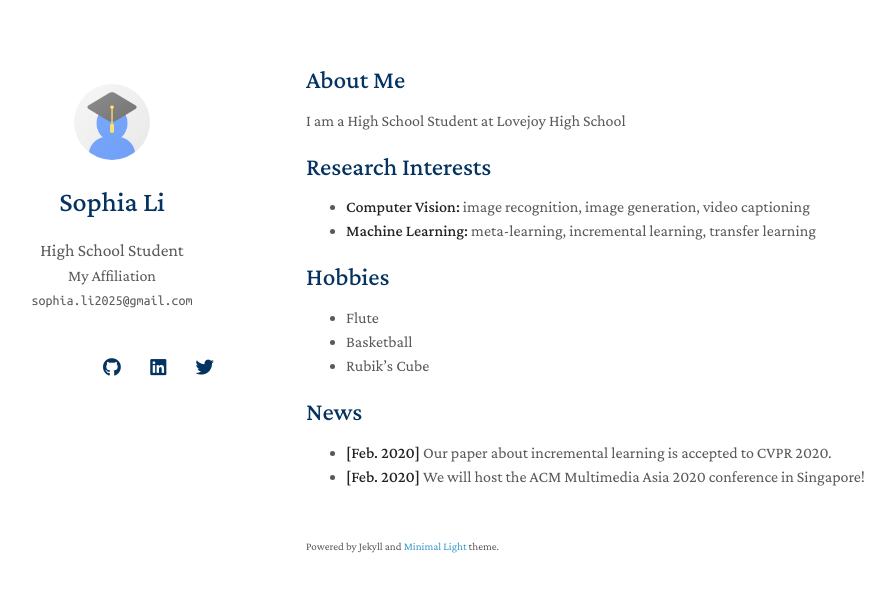
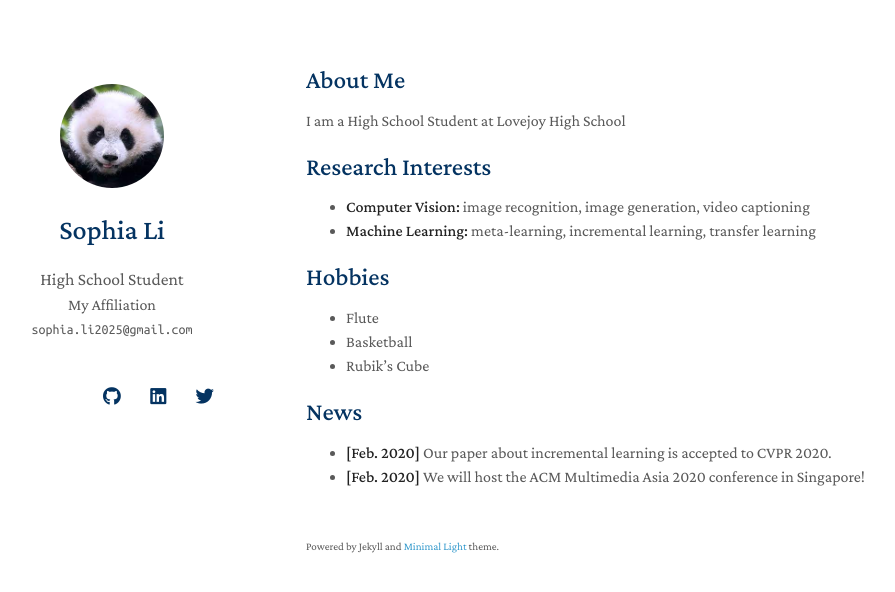
Before and after one commit to sophiali2025/website_practice, a Jekyll site: the page built from index.md, in a window 1280 px wide. Shown: the top 592 px of the page, without its empty margins (164-1059 px from the left). Built offline with Jekyll 4.4.1, drawn with Linux system fonts in a browser that asks for light colours; nearby versions of some CDN libraries; a style sheet for code colours, icons or effects is not loaded; our own code applies the rules of GitHub Pages for plain Markdown files.

Commit message:
Update _config.yml

```diff
--- a/_config.yml
+++ b/_config.yml
@@ -20,7 +20,7 @@ twitter: https://twitter.com/
 
 # Images (e.g., your profile picture and your website's favicon)
 # "favicon" and "favicon_dark" are used for the light and dark modes, respectively.
-avatar: ./assets/img/avatar.png
+avatar: ./assets/img/panda3.jfif
 favicon: ./assets/img/favicon.png
 favicon_dark: ./assets/img/favicon-dark.png
 
```
